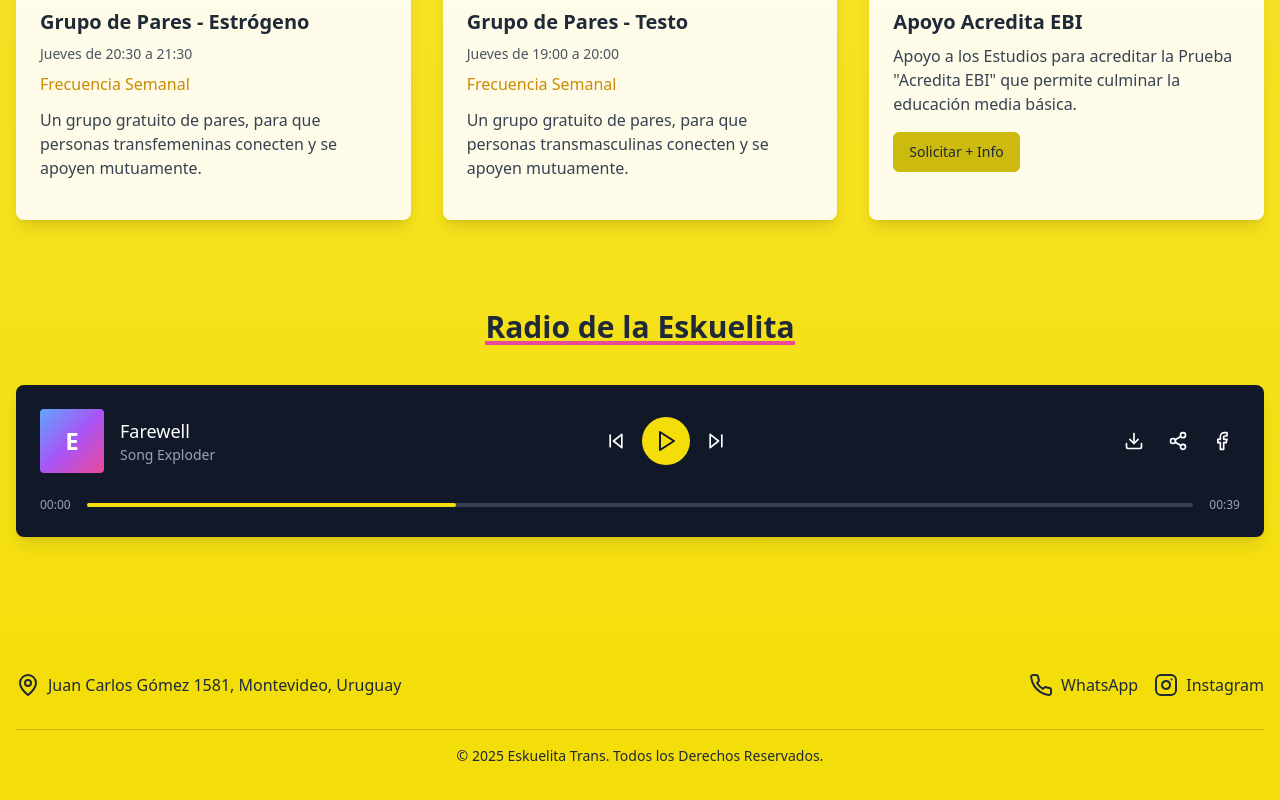
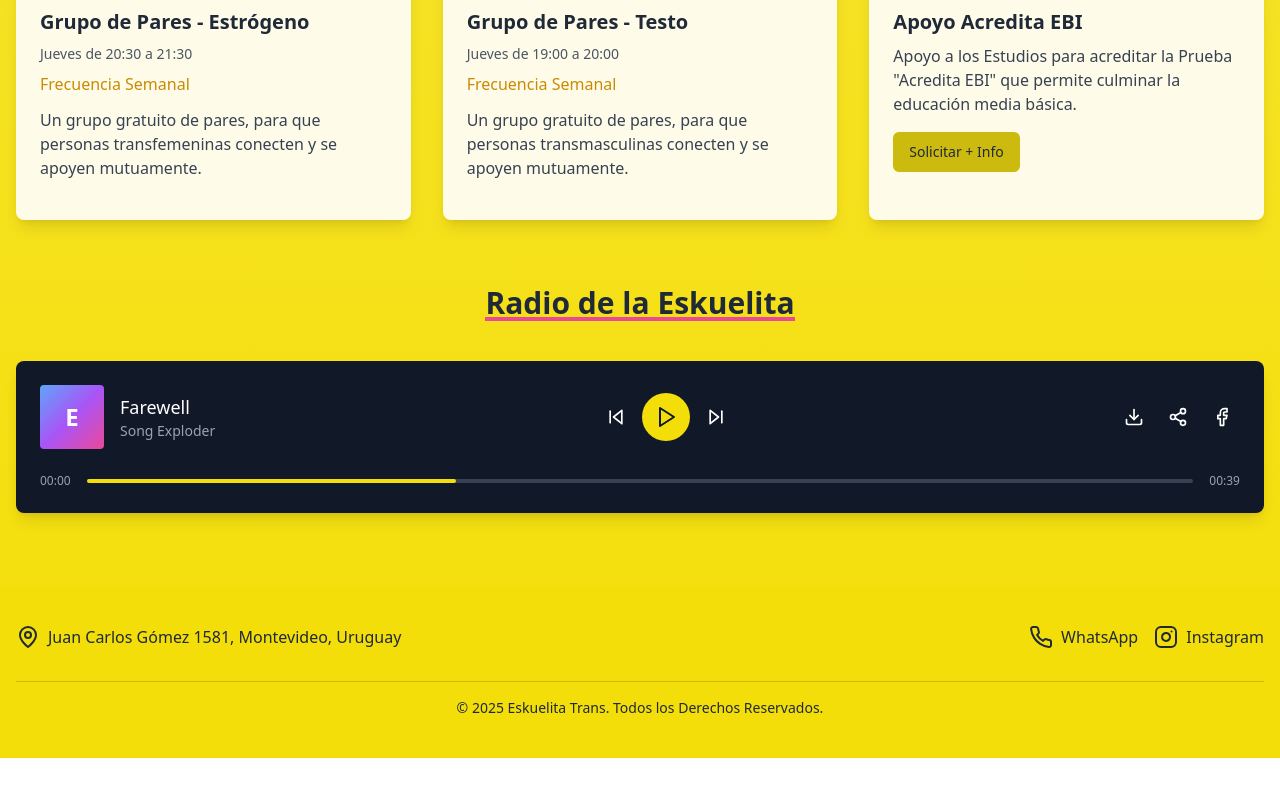
Before and after one commit to MassiottiDev/eskuelita-trans, a React (Vite) app: page / in a window 1280 px wide. Shown: the part 1291-2091 px from the top of the page. After the commit the page ends 2049 px from the top, so only its background shows below. Built offline with nearby package versions, Linux system fonts and the light colour scheme.

Commit message:
Visual edit in Lovable
Edited UI in Lovable

```diff
--- a/src/components/RadioSection.tsx
+++ b/src/components/RadioSection.tsx
@@ -1,17 +1,12 @@
-
 import React, { useState } from 'react';
 import { Card } from "@/components/ui/card";
 import { Play, Pause, SkipBack, SkipForward } from "lucide-react";
-
 const RadioSection = () => {
   const [isPlaying, setIsPlaying] = useState(false);
-
   const togglePlayback = () => {
     setIsPlaying(!isPlaying);
   };
-
-  return (
-    <section id="radio" className="py-16">
+  return <section id="radio" className="py-[40px]">
       <div className="text-center mb-10">
         <h2 className="text-3xl font-bold text-gray-800 inline-block relative">
           Radio de la Eskuelita
@@ -36,10 +31,7 @@ const RadioSection = () => {
               <button className="p-2 rounded-full hover:bg-gray-800 transition-colors">
                 <SkipBack size={20} />
               </button>
-              <button
-                className="p-3 rounded-full bg-yellow-400 text-gray-900 hover:bg-yellow-300 transition-colors"
-                onClick={togglePlayback}
-              >
+              <button className="p-3 rounded-full bg-yellow-400 text-gray-900 hover:bg-yellow-300 transition-colors" onClick={togglePlayback}>
                 {isPlaying ? <Pause size={24} /> : <Play size={24} />}
               </button>
               <button className="p-2 rounded-full hover:bg-gray-800 transition-colors">
@@ -49,13 +41,13 @@ const RadioSection = () => {
 
             <div className="hidden md:flex space-x-2">
               <button className="p-2 rounded-full hover:bg-gray-800 transition-colors">
-                <svg xmlns="http://www.w3.org/2000/svg" width="20" height="20" viewBox="0 0 24 24" fill="none" stroke="currentColor" strokeWidth="2" strokeLinecap="round" strokeLinejoin="round"><path d="M21 15v4a2 2 0 0 1-2 2H5a2 2 0 0 1-2-2v-4"/><polyline points="7 10 12 15 17 10"/><line x1="12" x2="12" y1="15" y2="3"/></svg>
+                <svg xmlns="http://www.w3.org/2000/svg" width="20" height="20" viewBox="0 0 24 24" fill="none" stroke="currentColor" strokeWidth="2" strokeLinecap="round" strokeLinejoin="round"><path d="M21 15v4a2 2 0 0 1-2 2H5a2 2 0 0 1-2-2v-4" /><polyline points="7 10 12 15 17 10" /><line x1="12" x2="12" y1="15" y2="3" /></svg>
               </button>
               <button className="p-2 rounded-full hover:bg-gray-800 transition-colors">
-                <svg xmlns="http://www.w3.org/2000/svg" width="20" height="20" viewBox="0 0 24 24" fill="none" stroke="currentColor" strokeWidth="2" strokeLinecap="round" strokeLinejoin="round"><circle cx="18" cy="5" r="3"/><circle cx="6" cy="12" r="3"/><circle cx="18" cy="19" r="3"/><line x1="8.59" x2="15.42" y1="13.51" y2="17.49"/><line x1="15.41" x2="8.59" y1="6.51" y2="10.49"/></svg>
+                <svg xmlns="http://www.w3.org/2000/svg" width="20" height="20" viewBox="0 0 24 24" fill="none" stroke="currentColor" strokeWidth="2" strokeLinecap="round" strokeLinejoin="round"><circle cx="18" cy="5" r="3" /><circle cx="6" cy="12" r="3" /><circle cx="18" cy="19" r="3" /><line x1="8.59" x2="15.42" y1="13.51" y2="17.49" /><line x1="15.41" x2="8.59" y1="6.51" y2="10.49" /></svg>
               </button>
               <button className="p-2 rounded-full hover:bg-gray-800 transition-colors">
-                <svg xmlns="http://www.w3.org/2000/svg" width="20" height="20" viewBox="0 0 24 24" fill="none" stroke="currentColor" strokeWidth="2" strokeLinecap="round" strokeLinejoin="round"><path d="M18 2h-3a5 5 0 0 0-5 5v3H7v4h3v8h4v-8h3l1-4h-4V7a1 1 0 0 1 1-1h3z"/></svg>
+                <svg xmlns="http://www.w3.org/2000/svg" width="20" height="20" viewBox="0 0 24 24" fill="none" stroke="currentColor" strokeWidth="2" strokeLinecap="round" strokeLinejoin="round"><path d="M18 2h-3a5 5 0 0 0-5 5v3H7v4h3v8h4v-8h3l1-4h-4V7a1 1 0 0 1 1-1h3z" /></svg>
               </button>
             </div>
           </div>
@@ -74,10 +66,7 @@ const RadioSection = () => {
             <button className="p-2 rounded-full hover:bg-gray-800 transition-colors">
               <SkipBack size={20} />
             </button>
-            <button
-              className="p-4 rounded-full bg-yellow-400 text-gray-900 hover:bg-yellow-300 transition-colors"
-              onClick={togglePlayback}
-            >
+            <button className="p-4 rounded-full bg-yellow-400 text-gray-900 hover:bg-yellow-300 transition-colors" onClick={togglePlayback}>
               {isPlaying ? <Pause size={24} /> : <Play size={24} />}
             </button>
             <button className="p-2 rounded-full hover:bg-gray-800 transition-colors">
@@ -86,8 +75,6 @@ const RadioSection = () => {
           </div>
         </div>
       </Card>
-    </section>
-  );
+    </section>;
 };
-
 export default RadioSection;
```
